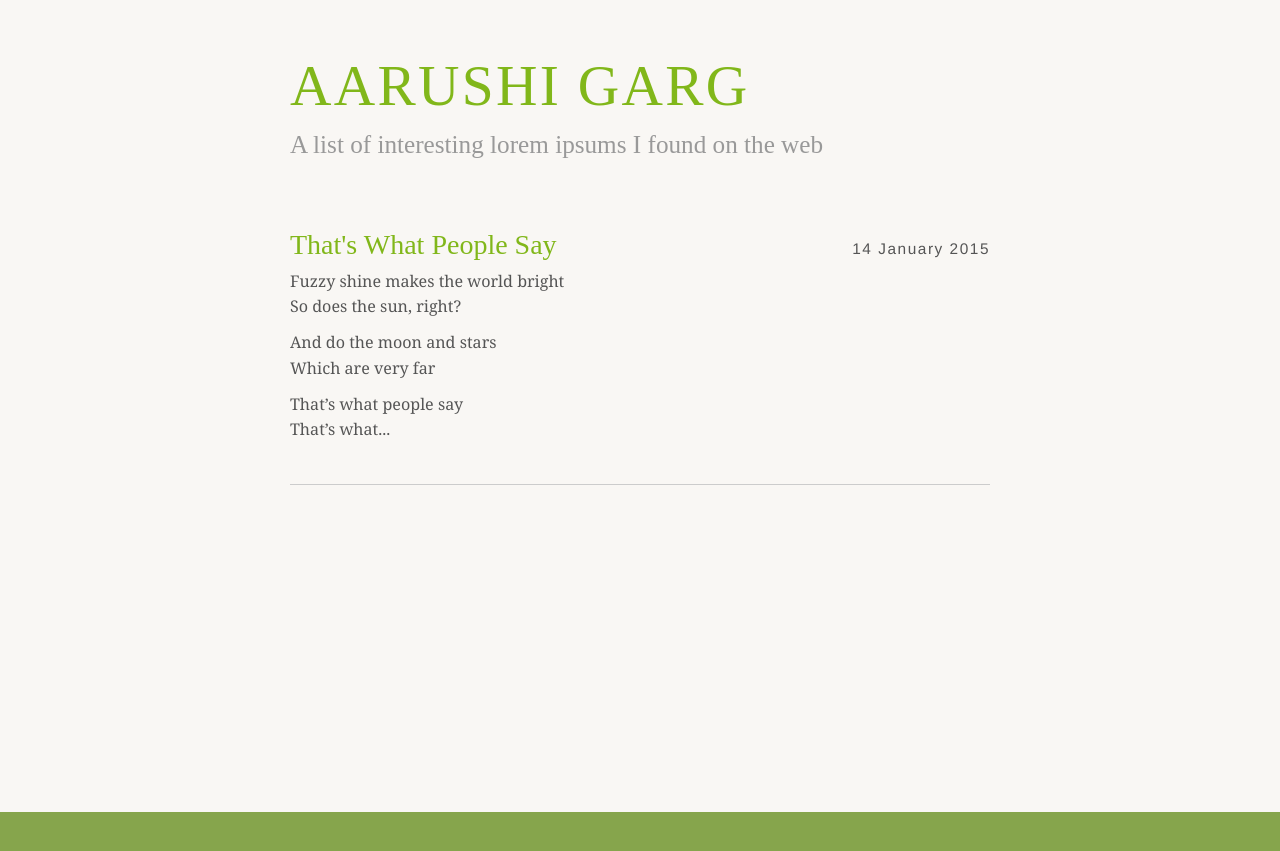
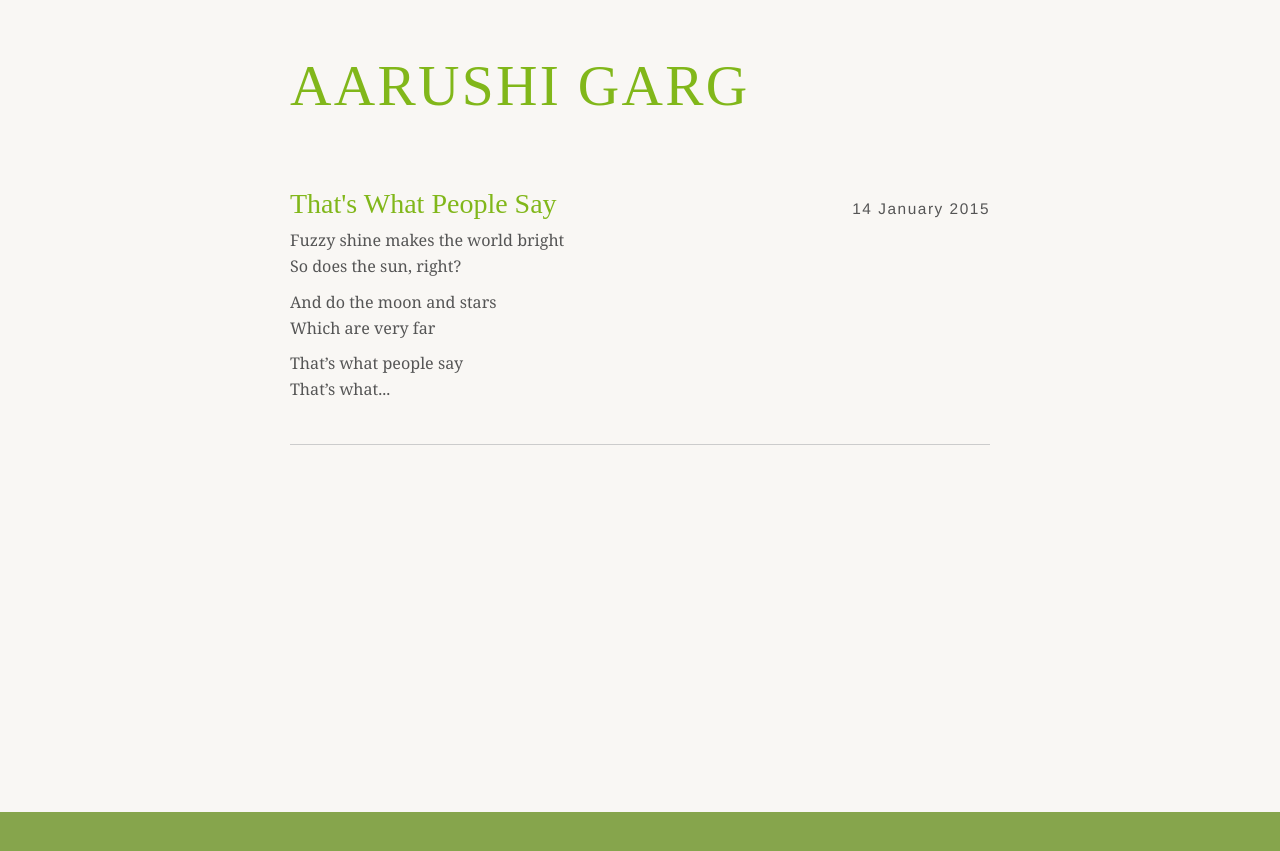
Before and after one commit to aarushigarg/aarushigarg.github.io, a Jekyll site: the page built from index.html, in a window 1280 px wide. Shown: the top 851 px of the page. Built offline with Jekyll 4.4.1, drawn with Linux system fonts in a browser that asks for light colours; some web fonts are replaced; the list of posts is cut into pages by our own code.

Commit message:
subtitle fix

```diff
--- a/index.html
+++ b/index.html
@@ -9,7 +9,7 @@ title: Home
     	<div class="row-fluid">
     		<section class="content">
     		  <h1>Aarushi Garg</h1>
-          <div class="sub-title">A list of interesting lorem ipsums I found on the web</div>
+          <div class="sub-title"></div>
     		</section>
     		<ul class="entries">
     		{% for post in paginator.posts %}
@@ -17,7 +17,7 @@ title: Home
     		    <a href="{{ post.url }}">
     		        <h3>{{ post.title }}</h3>
                 <time>{{ post.date | date: "%d %B %Y" }}</time>
-                <div>{{ post.content | truncatewords: 30 }}</div>
+                <div>{{ post.content | truncate:200 | truncatewords: 30 }}</div>
     		    </a>
     		  </li>
     		{% endfor %}
```
